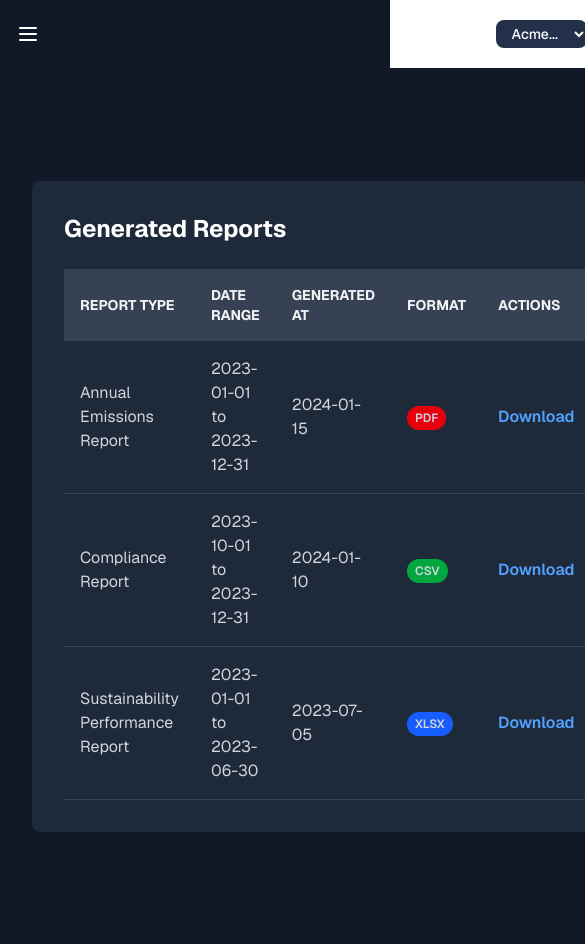
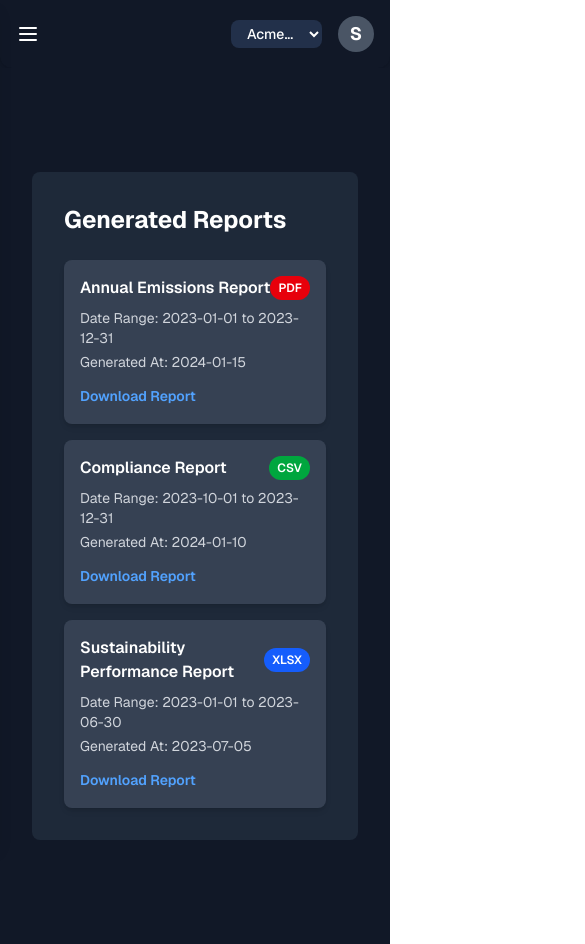
Before and after one commit to anushree1206/IBM_hackathon, a Next.js app: page /reports in a window 390 px wide. Shown: the top 944 px of the page, 585 px wide, since content can reach past the window. Built offline with nearby package versions, Linux system fonts and the light colour scheme.

Commit message:
feat: Improve responsiveness of reports table in reports page

```diff
--- a/src/app/reports/page.tsx
+++ b/src/app/reports/page.tsx
@@ -27,7 +27,9 @@ const reportsData = [
 const ReportsList = () => (
   <div className="bg-gray-800 p-8 rounded-lg w-full max-w-6xl mx-auto">
     <h2 className="text-2xl font-bold mb-6 text-white">Generated Reports</h2>
-    <div className="overflow-x-auto">
+
+    {/* Table for larger screens */}
+    <div className="overflow-x-auto hidden md:block">
       <table className="w-full text-left text-gray-300">
         <thead className="bg-gray-700 text-gray-100 uppercase text-sm">
           <tr>
@@ -57,6 +59,23 @@ const ReportsList = () => (
         </tbody>
       </table>
     </div>
+
+    {/* Cards for smaller screens */}
+    <div className="md:hidden space-y-4">
+      {reportsData.map((report) => (
+        <div key={report.id} className="bg-gray-700 p-4 rounded-lg shadow-md">
+          <div className="flex justify-between items-center mb-2">
+            <h3 className="font-semibold text-white">{report.reportType}</h3>
+            <span className={`px-2 py-1 text-xs font-semibold rounded-full ${report.format === 'PDF' ? 'bg-red-600' : report.format === 'CSV' ? 'bg-green-600' : 'bg-blue-600'}`}>
+              {report.format}
+            </span>
+          </div>
+          <p className="text-sm text-gray-300 mb-1">Date Range: {report.dateRange}</p>
+          <p className="text-sm text-gray-300 mb-3">Generated At: {report.generatedAt}</p>
+          <a href="#" className="text-blue-400 hover:text-blue-300 font-semibold text-sm">Download Report</a>
+        </div>
+      ))}
+    </div>
   </div>
 );
 
```
